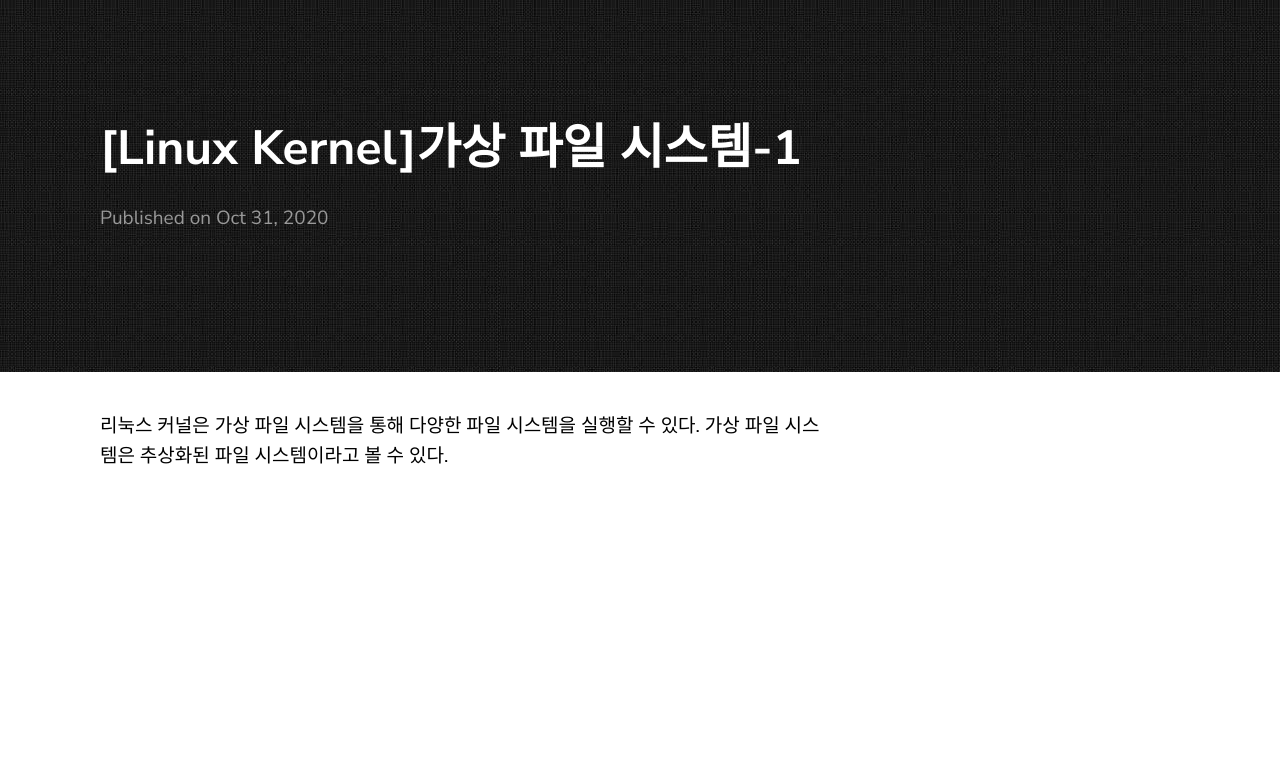
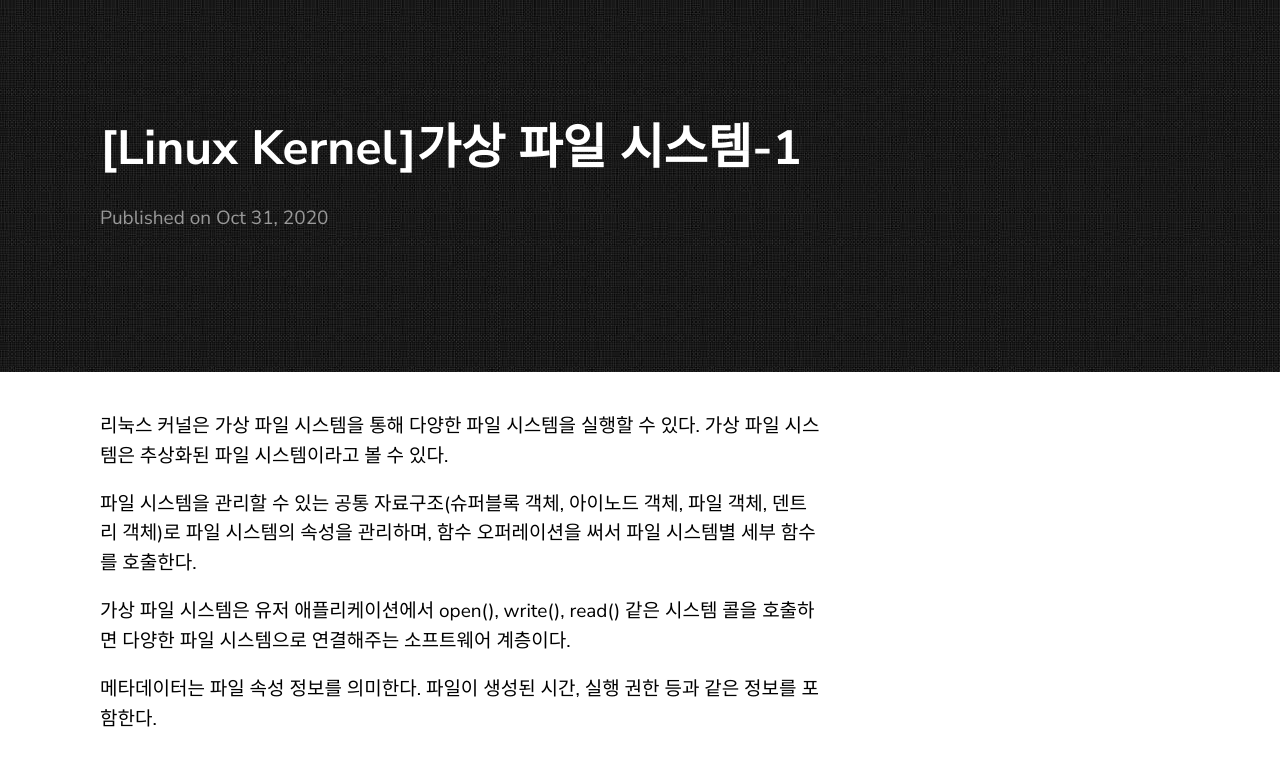
Before and after one commit to taehyeon0/taehyeon0.github.io, a Jekyll site: the page built from _posts/2020-10-31-가상-파일-시스템(1).markdown, in a window 1280 px wide. Shown: the top 766 px of the page. Built offline with Jekyll 4.4.1, drawn with Linux system fonts in a browser that asks for light colours.

Commit message:
Update 2020-10-31-가상-파일-시스템(1).markdown

```diff
--- a/_posts/2020-10-31-가상-파일-시스템(1).markdown
+++ b/_posts/2020-10-31-가상-파일-시스템(1).markdown
@@ -5,3 +5,9 @@ date:   2020-10-31
 ---
 
 리눅스 커널은 가상 파일 시스템을 통해 다양한 파일 시스템을 실행할 수 있다. 가상 파일 시스템은 추상화된 파일 시스템이라고 볼 수 있다.
+
+파일 시스템을 관리할 수 있는 공통 자료구조(슈퍼블록 객체, 아이노드 객체, 파일 객체, 덴트리 객체)로 파일 시스템의 속성을 관리하며, 함수 오퍼레이션을 써서 파일 시스템별 세부 함수를 호출한다.
+
+가상 파일 시스템은 유저 애플리케이션에서 open(), write(), read() 같은 시스템 콜을 호출하면 다양한 파일 시스템으로 연결해주는 소프트웨어 계층이다.
+
+메타데이터는 파일 속성 정보를 의미한다. 파일이 생성된 시간, 실행 권한 등과 같은 정보를 포함한다.
```
